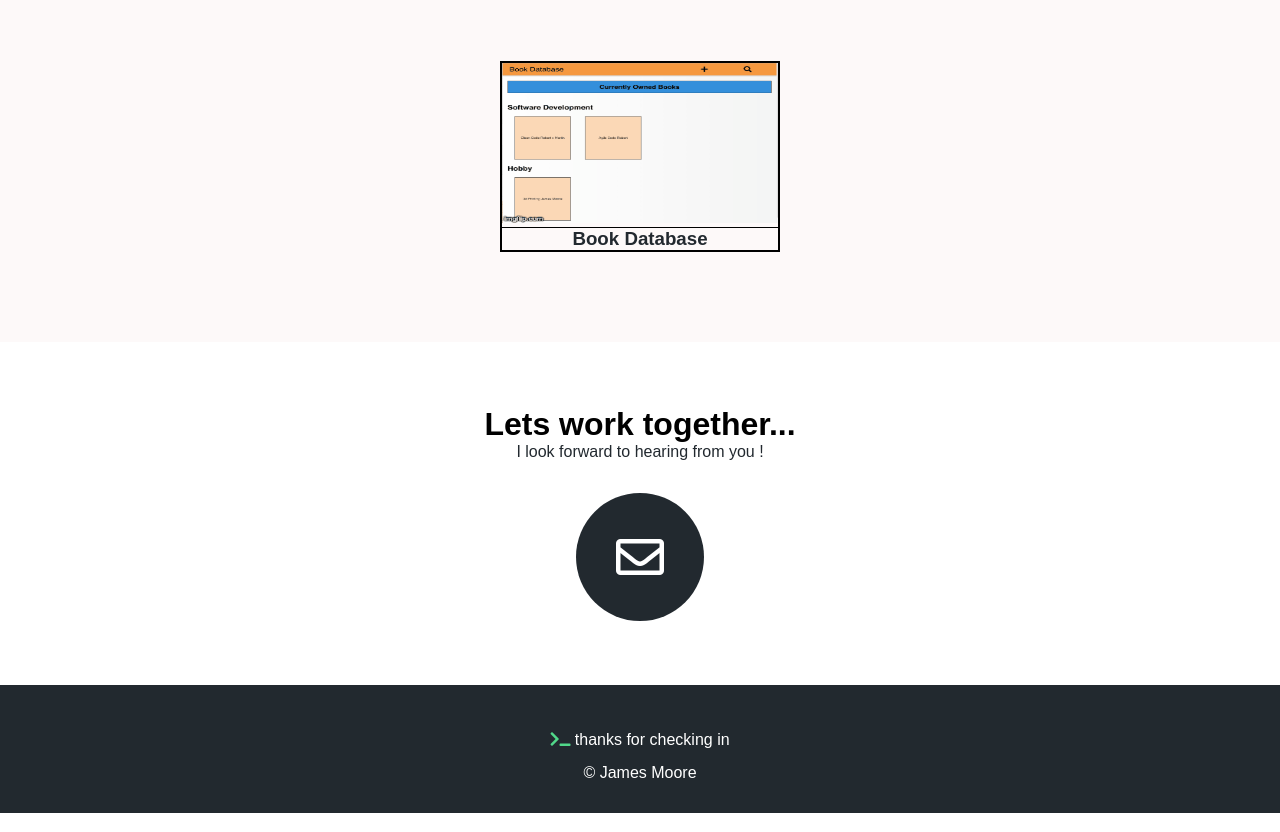
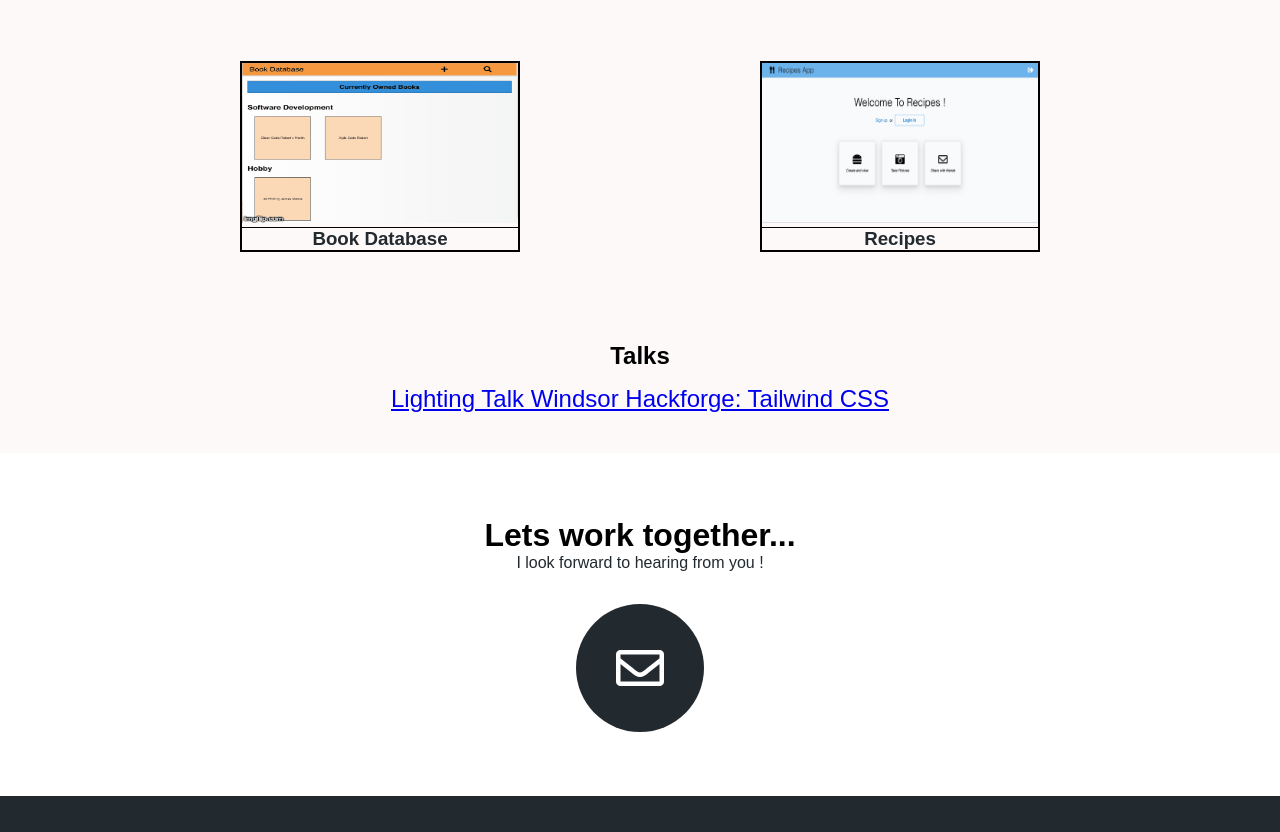
Before and after one commit to James-N-M/personal-portfolio, a website: page index.html in a window 1280 px wide. Shown: the part 2592-3424 px from the top of the page. Drawn offline with Linux system fonts and the light colour scheme; no server answers.

Commit message:
added talks section, as well as included link to latest lighting talk at hackforge, and linked recent recipes project

```diff
--- a/index.html
+++ b/index.html
@@ -174,7 +174,29 @@
                         </div>
                     </div>
                 </a>
+                <a class="no-underline" href="https://github.com/James-N-M/recipes-app">
+                    <div class="project-tile">
+                        <div>
+                            <img class="project-tile-image" src="images/recipes-app.jpg" alt="Book Database">
+                        </div>
+                        <div class="project-tile-text">
+                            <h3>Recipes</h3>
+                        </div>
+                    </div>
+                </a>
             </div>
+
+            <h2 class="font-bold mb-4 text-center">Talks</h2>
+
+            <div class="row">
+                <ul class="list-reset pb-10 text-2xl underline">
+                    <a href="https://drive.google.com/open?id=1zCOi5LLu1sByoRqzK3MVQz_4CT0guNjF">
+                        <li>Lighting Talk Windsor Hackforge: Tailwind CSS</li>
+                    </a>
+                </ul>
+            </div>
+
+
 
         </section>
 
```
Also changed, not shown: images/recipes-app.jpg (added).
